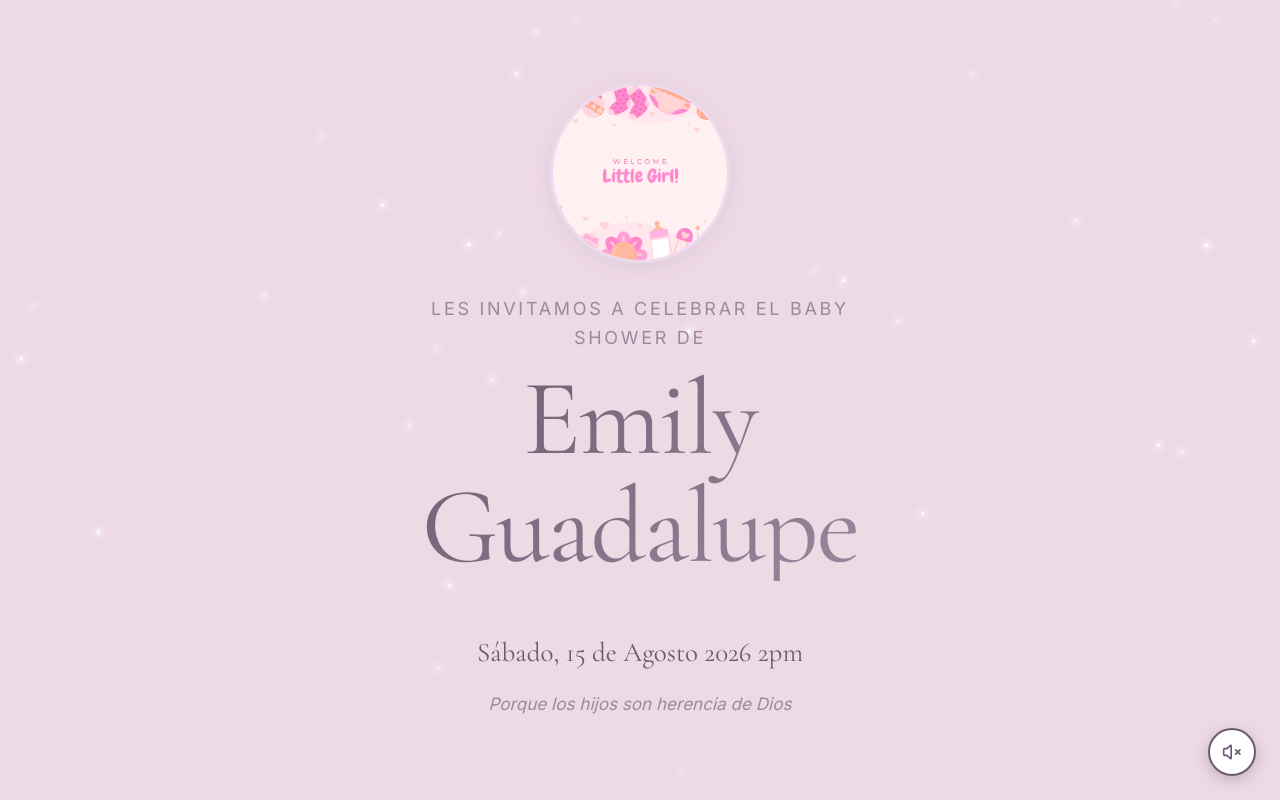
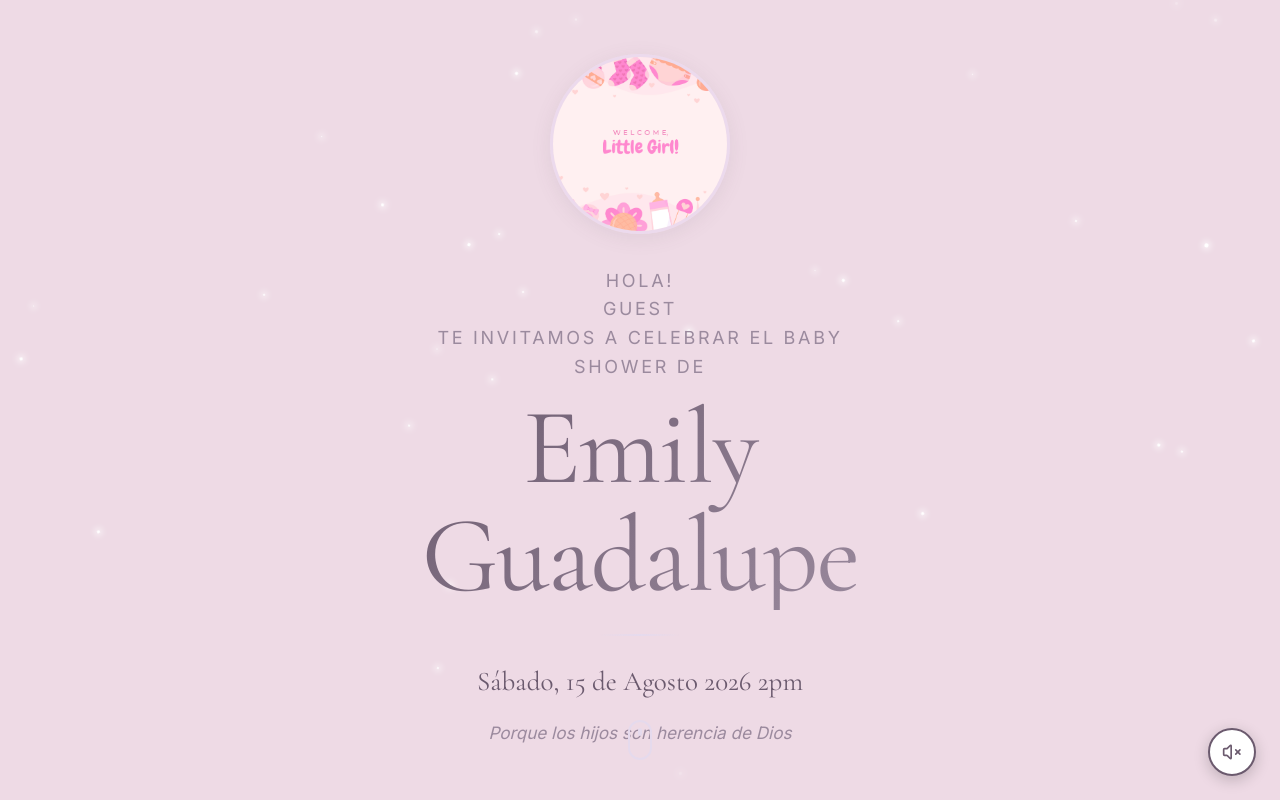
Before and after one commit to Adneil3004/EmilyBBshowerinvite, a React (Vite) app: page / in a window 1280 px wide. Shown: the top 800 px of the page. Built offline with nearby package versions, Linux system fonts and the light colour scheme.

Commit message:
fix: correct import typos in App.jsx

```diff
--- a/src/App.jsx
+++ b/src/App.jsx
@@ -3,8 +3,8 @@ import Details from './components/Details';
 import Godparents from './components/Godparents';
 import RSVP from './components/RSVP';
 import Footer from './components/Footer';
+import FallingStars from './components/FallingStars';
 import BackgroundMusic from './components/BackgroundMusic';
-import FallingStars from './components/FallingStars';
 
 function App() {
   return (
--- a/src/components/Hero.jsx
+++ b/src/components/Hero.jsx
@@ -1,6 +1,9 @@
 import { motion } from 'framer-motion';
 import './Hero.css';
 
+const guest = {
+  name: "Guest"
+}
 const inviteData = {
   babyName: "Emily Guadalupe",
   date: "Sábado, 15 de Agosto 2026 2pm",
@@ -31,7 +34,11 @@ export default function Hero() {
           animate={{ opacity: 1 }}
           transition={{ delay: 0.4, duration: 0.6 }}
         >
-          Les invitamos a celebrar el baby shower de
+          Hola!
+          <br />
+          {guest.name}
+          <br />
+          te invitamos a celebrar el baby shower de
         </motion.p>
 
         <motion.h1
```
